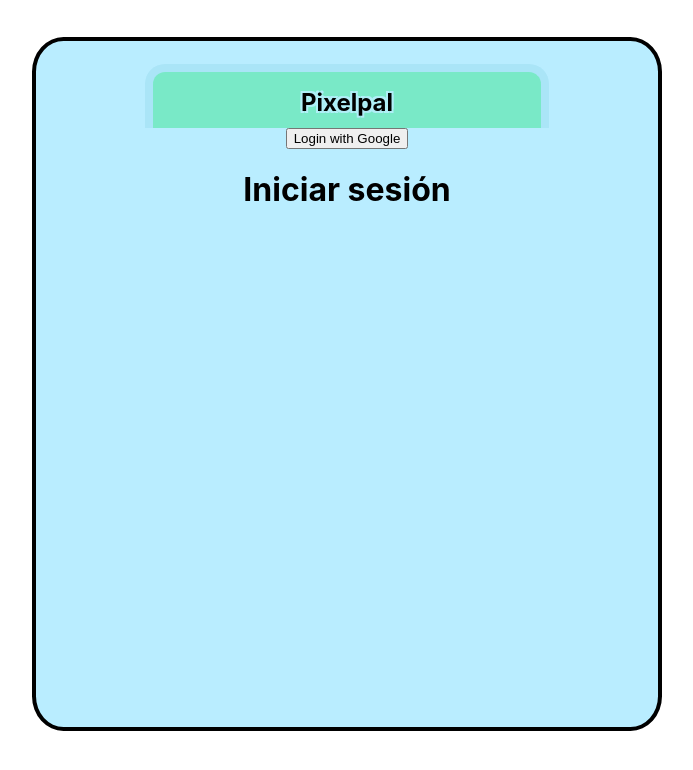
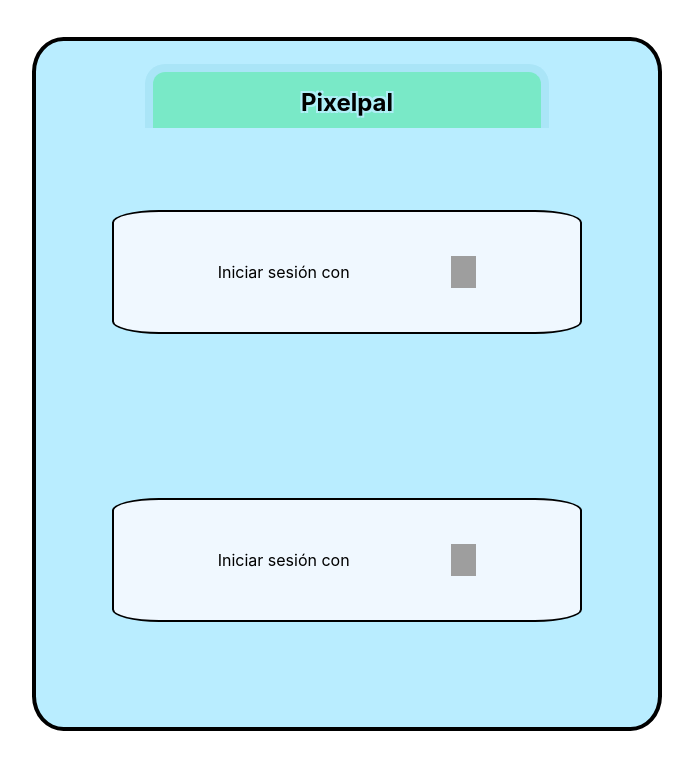
Before and after one commit to Reemolke/Pixelpal, a React (Create React App) app: page / in a window 1280 px wide. Shown: the top 770 px of the page, without its empty margins (293-986 px from the left). Built offline with nearby package versions, Linux system fonts and the light colour scheme; grey boxes are pictures that could not be loaded.

Commit message:
Guardado comidas,inicio sesion funcional

```diff
--- a/src/components/comida.js
+++ b/src/components/comida.js
@@ -6,17 +6,26 @@ function Comida({ items,setItems,food, setFood,showFood}) {
   function addToCart(item) {
     setFood([...food, item]);
   }
-
+  const groupedItems = items.reduce((acc, item) => {
+  const key = item.name;
+  if (!acc[key]) {
+    acc[key] = { ...item }; // Copiamos el objeto original
+  } else {
+    acc[key].count += item.count; // Sumamos el count existente
+  }
+  return acc;
+}, {});
   return (
   <div className="comida">
-    {items.map((item) => (
-      <div key={item.id} className="card" onClick={() =>showFood(item)}>
+    {Object.values(groupedItems).map((item) => (
+      <div key={item.name} className="card" onClick={() => showFood(item)}>
         <h2>{item.name}</h2>
         <p>x{item.count}</p>
       </div>
     ))}
   </div>
 );
+
 }
 
 export default Comida;
--- a/src/components/estado.js
+++ b/src/components/estado.js
@@ -1,6 +1,6 @@
 import { useState,useEffect } from 'react';
 
-function Estado({selectedFood,menuEstancia,setHigiene,higiene,setEnergia,energia,setHambre,hambre,setDiversion,diversion}){
+function Estado({selectedFood,menuEstancia,setHigiene,higiene,setEnergia,energia,setHambre,hambre,setDiversion,diversion,user}){
     useEffect(() => {
   const interval = setInterval(() => {
     setHambre(prev => Math.max(prev - 0.00231, 0));
@@ -15,6 +15,7 @@ function Estado({selectedFood,menuEstancia,setHigiene,higiene,setEnergia,energia
         switch (menuEstancia) {
             case "menu" :
                 return (<div className="menuSecundario">
+                    <img src={user.photoURL} style={{border: "3px solid black",borderRadius: "5%",margin: "auto"}}></img>
                     <div className='valorDiv'>
                         <p>☺️</p><div className='contenedorEstado'><div className='valorEstado' style={{ width: `${diversion}%` }}></div></div>
                     </div>
--- a/src/components/inicio.js
+++ b/src/components/inicio.js
@@ -1,44 +1,43 @@
-import React, { useState } from "react";
+import React from "react";
 import { signInWithPopup } from "firebase/auth";
 import { doc, setDoc } from "firebase/firestore";
 import { auth, provider, db } from "../firebase"; // ajusta la ruta según tu estructura
 
-const LoginComponent = () => {
-  const [user, setUser] = useState(null);
-
+const LoginComponent = ({ setMenuEstancia, user, setUser }) => {
   const loginWithGoogle = async () => {
     try {
       const result = await signInWithPopup(auth, provider);
-      const user = result.user;
+      const loggedUser = result.user;
 
-      await setDoc(doc(db, "users", user.uid), {
-        uid: user.uid,
-        name: user.displayName,
-        email: user.email,
-        photoURL: user.photoURL,
+      await setDoc(doc(db, "users", loggedUser.uid), {
+        uid: loggedUser.uid,
+        name: loggedUser.displayName,
+        email: loggedUser.email,
+        photoURL: loggedUser.photoURL,
         lastLogin: new Date(),
       });
 
-      setUser(user);
+      setUser(loggedUser);
+      setMenuEstancia("menu"); // aquí defines a qué vista cambiar tras el login
     } catch (error) {
       console.error("Login error", error);
     }
   };
 
-  if (user) {
-    return (
-      <div>
-        <p>Welcome {user.displayName}</p>
-        <img src={user.photoURL} alt="profile" width="50" />
-      </div>
-    );
-  } else {
-    return (
-      <div>
-        <button onClick={loginWithGoogle}>Login with Google</button>
-      </div>
-    );
-  }
+  return (
+    <div className="menu">
+
+        <div
+          className="card"
+          style={{ justifyContent: "space-evenly", cursor: "pointer" }}
+          onClick={loginWithGoogle}
+        >
+          <p>Iniciar sesión con</p>
+          <img src="google.png" style={{ width: "2vw", height: "4vh" }} alt="Google" />
+        </div>
+
+    </div>
+  );
 };
 
 export default LoginComponent;
--- a/src/components/menu.js
+++ b/src/components/menu.js
@@ -2,7 +2,8 @@ import { useState } from "react";
 import Comida from "./comida.js";
 import Tienda from "./tienda.js";
 import Dormir from "./dormir.js";
-function Menu({items,setItems,food,setFood,menuEstancia,setMenuEstancia,showFood,setEnergia,energia}){
+import LoginComponent from "./inicio.js";
+function Menu({items,setItems,food,setFood,menuEstancia,setMenuEstancia,showFood,setEnergia,energia,user,setUser}){
 
     const renderContenido = () => {
     switch (menuEstancia) {
@@ -28,7 +29,7 @@ function Menu({items,setItems,food,setFood,menuEstancia,setMenuEstancia,showFood
         case "config":
             return <div><h1>⚙️ Configuración</h1></div>;
         case "inicio":
-            return <div><h1>Iniciar sesión</h1></div>
+            return <LoginComponent setMenuEstancia={setMenuEstancia} user={user} setUser={setUser}></LoginComponent>
         default:
             return <div><h1>👾 Pantalla desconocida</h1></div>;
     }
```
